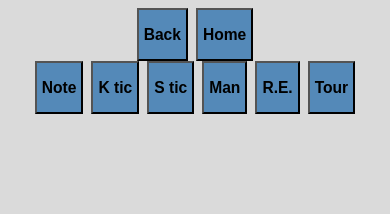
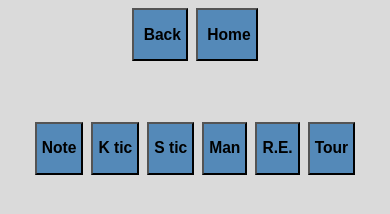
Before and after one commit to sustance/01, a plain HTML site: page ind01.htm in a window 390 px wide. Drawn offline with Linux system fonts and the light colour scheme.

Commit message:
fixed python cgi

```diff
--- a/ind01.htm
+++ b/ind01.htm
@@ -8,9 +8,10 @@ width=device-width, height=device-height, target-densitydpi=device-dpi">
 </head>
 <body>
 <div class="center">
-<button onClick="window.location='ind01.htm'" ><h3>Back</h3></button>&nbsp;
-<button onClick="window.location='index.html'"><h3>Home</h3></button>
+<button onClick="window.location='ind01.htm'" ><h3>&nbsp;Back</h3></button>&nbsp;
+<button onClick="window.location='index.html'"><h3>&nbsp;Home</h3></button>
 </div>
+<p><br></p>
 <div class="center">
 <button onClick="window.location='note.htm'" data-theme="b"><h3>Note</h3> </button>&nbsp;
 <button onClick="window.location='ktic.htm'" data-theme="c"><h3>K tic</h3></button>&nbsp;
@@ -19,8 +20,7 @@ width=device-width, height=device-height, target-densitydpi=device-dpi">
 <button onClick="window.location='re.htm'"> <h3>R.E.</h3>  </button>&nbsp;
 <button onClick="window.location='tour.htm'"><h3>Tour</h3> </button>
 </div>
-<p><br><br><br><br><br><br></p>
-<p><br><br><br><br><br><br></p>
+<p><br><br><br><br><br><br><br><br><br></p>
 
 </body>
 </html>
```
Also changed, not shown: index.html (+4 -4 lines).
